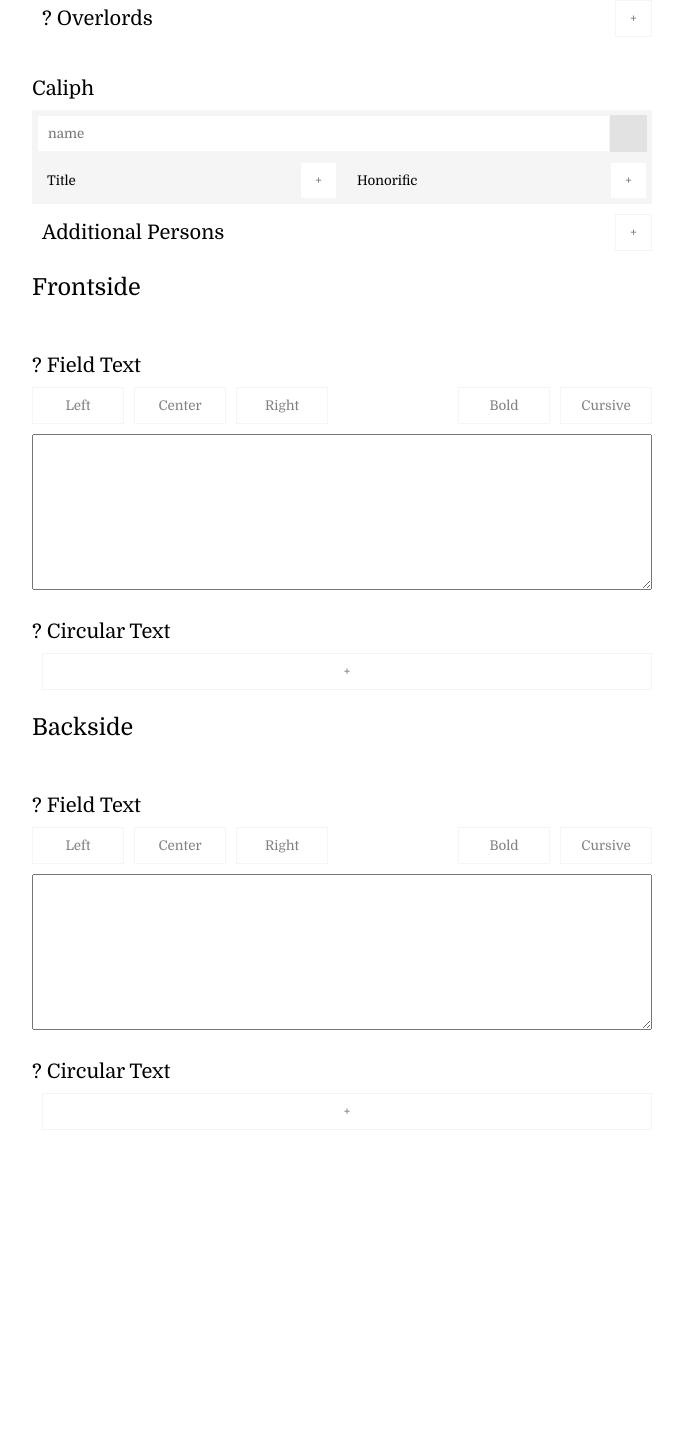
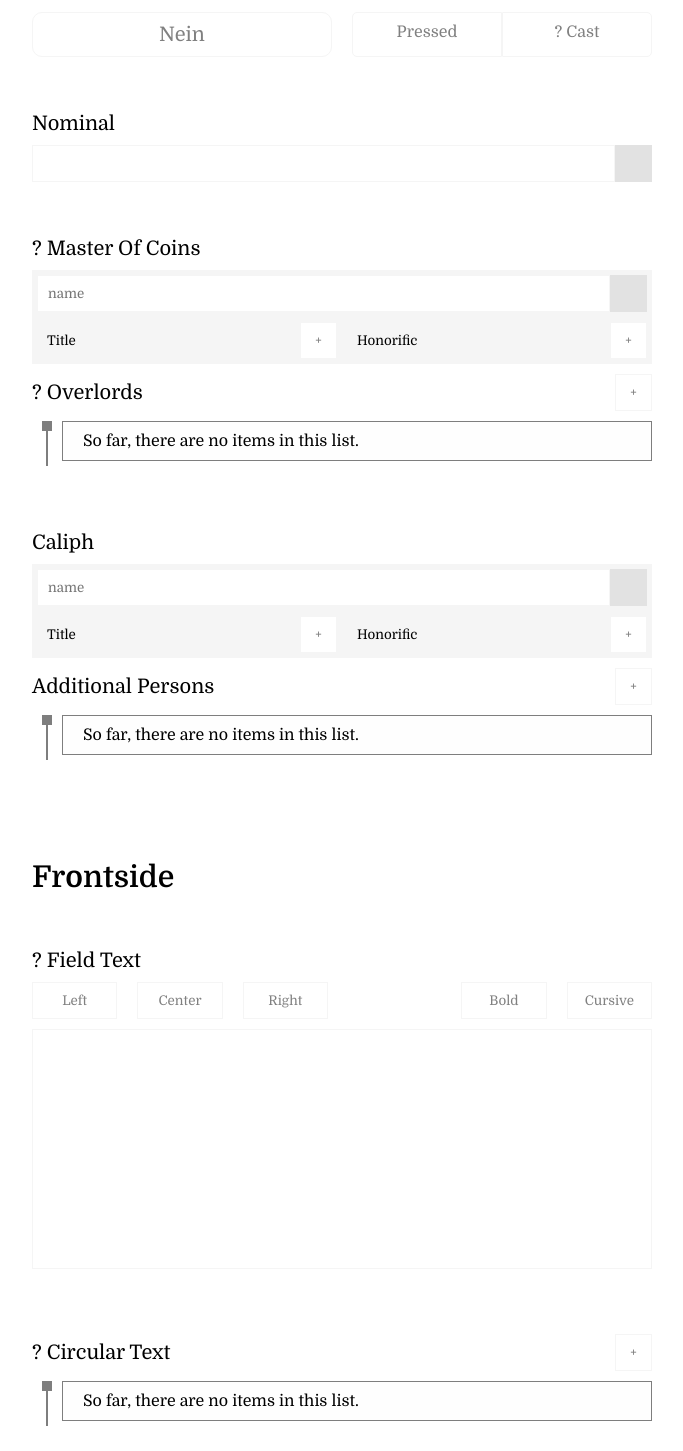
Before and after one commit to Severino/numis-catalog-frontend, a Vue app: page /type/create in a window 1280 px wide. Shown: the part 699-2150 px from the top of the page, without its empty margins (298-981 px from the left). Built offline with nearby package versions, Linux system fonts and the light colour scheme.

Commit message:
Improved TypeCatalogue page
+ Language now saved in local storage.

```diff
--- a/src/App.vue
+++ b/src/App.vue
@@ -28,11 +28,18 @@ import ButtonGroup from "./components/forms/ButtonGroup.vue";
 export default {
   components: { ButtonGroup },
   name: "App",
+  created: function () {
+    const lang = window.localStorage.getItem("language", this.$i18n.locale);
+    if (lang) {
+      this.$i18n.locale = lang;
+    }
+  },
   methods: {
     languageChanged: function (event) {
       this.$i18n.locale = event.target.id;
+      window.localStorage.setItem("language", this.$i18n.locale);
     },
-  }
+  },
 };
 </script>
 
@@ -99,7 +106,7 @@ button {
 
 label {
   display: block;
-  margin-top: 30px;
+  margin-top: 55px;
   margin-bottom: 10px;
 
   @include interactive();
@@ -168,8 +175,6 @@ main {
   padding-top: 20px;
 }
 
-
-
 .content-wrapper {
   box-sizing: border-box;
   width: 100%;
@@ -178,7 +183,6 @@ main {
 
 @media (min-width: 1080px) {
   .content-wrapper {
-
     margin: 0 auto;
     width: 50vw;
   }
@@ -210,4 +214,14 @@ a {
   background-color: rgb(255, 92, 92);
   border: 1px solid rgb(192, 68, 68);
 }
+
+section {
+  margin-top: 5em;
+
+  h3 {
+    font-size: 1.5em;
+    font-weight: bold;
+    margin-bottom: 0;
+  }
+}
 </style>
--- a/src/components/Heading.vue
+++ b/src/components/Heading.vue
@@ -10,7 +10,3 @@ export default {
   components: {}
 };
 </script>
-
-<!-- Add "scoped" attribute to limit CSS to this component only -->
-<style lang="scss" scoped>
-</style>
--- a/src/components/forms/List.vue
+++ b/src/components/forms/List.vue
@@ -36,6 +36,10 @@ export default {
   padding-left: $left * 2;
   position: relative;
 
+  > * {
+    margin-bottom: $padding/2;
+  }
+
   &:not(:empty) {
     &::before {
       content: "";
@@ -49,7 +53,9 @@ export default {
       transform: translate(-50%);
     }
 
+
     &::after {
+      height: 50%;
       content: "";
       position: absolute;
       top: 0;
@@ -71,7 +77,7 @@ export default {
     border-bottom: 2px solid $gray;
     width: $left + 1px;
     left: 0;
-    top: 18px;
+    top: calc(50% - 1px);
     transform: translateX(-100%);
   }
 }
@@ -85,7 +91,6 @@ export default {
   position: relative;
   display: flex;
   flex-direction: column;
-
 }
 
 .list-container {
--- /dev/null
+++ b/src/components/forms/SimpleFormattedField.vue
@@ -0,0 +1,80 @@
+<template>
+  <div class="simple-formatted-field">
+    <Row class="toolbar" style="margin-bottom: 10px">
+      <button @click="align('left')">Left</button>
+      <button @click="align('center')">Center</button>
+      <button @click="align('right')">Right</button>
+      <span style="margin-right: 50px"></span>
+      <button @click="toggleBold">Bold</button>
+      <button @click="toggleCursive">Cursive</button>
+    </Row>
+
+    <div class="formatted-text-area" @input="adjust" contenteditable></div>
+  </div>
+</template>
+
+<script>
+import Row from "../layout/Row.vue";
+export default {
+  components: { Row },
+  name: "SimpleFormattedField",
+  methods: {
+    getSelected: function () {
+      var node = document.getSelection().anchorNode;
+      return node.nodeType == 3 ? node.parentNode : node;
+    },
+
+    align: function (value) {
+      const node = this.getSelected();
+      console.log(node);
+      Object.assign(node.style, {
+        textAlign: value,
+        // color: "red",
+      });
+    },
+    toggleBold: function () {
+      const node = this.getSelected();
+      Object.assign(node.style, {
+        fontWeight: node.style.fontWeight == "bold" ? "normal" : "bold",
+      });
+    },
+    toggleCursive: function () {
+      const node = this.getSelected();
+
+      Object.assign(node.style, {
+        fontStyle: node.style.fontStyle == "italic" ? "normal" : "italic",
+      });
+    },
+    adjust: function (event) {
+      const target = event.target;
+
+      target.childNodes.forEach((node) => {
+        console.log(node);
+        if (node.nodeType == 3) {
+          console.log("CREATE LINE");
+          const line = document.createElement("div");
+          target.appendChild(line);
+          line.appendChild(node);
+
+          // TODO: Set care to last position.
+        }
+      });
+    },
+  },
+};
+</script>
+
+<style lang="scss" scoped>
+@import "@/scss/_import.scss";
+
+.formatted-text-area {
+  @include input();
+  font-size: 1rem;
+  min-height: 240px;
+  // background-color: red;
+
+  span {
+    display: block;
+  }
+}
+</style>
--- a/src/components/forms/TitledPersonSelect.vue
+++ b/src/components/forms/TitledPersonSelect.vue
@@ -79,7 +79,7 @@ export default {
 @import "@/scss/_import.scss";
 
 
-.title-row {
+.titled-person-select .title-row {
   margin-left: 10px;
 }
 
--- /dev/null
+++ b/src/components/forms/coins/CoinSideField.vue
@@ -0,0 +1,73 @@
+<template>
+  <div class="coin-side-field">
+    <Heading v-if="title">{{ title }}</Heading>
+    <LabeledInputContainer :label="$tc('property.field_text')">
+      <SimpleFormattedField />
+    </LabeledInputContainer>
+    <LabeledInputContainer>
+      <List :title="$tc('property.circular_text')" @add="addUmschrift">
+        <div v-if="circularTexts.length == 0" class="info">
+          {{ $t("warning.list_is_empty") }}
+        </div>
+        <ListItem
+          v-for="umschrift of circularTexts"
+          :key="umschrift.id"
+          v-on:remove="removeUmschrift"
+          :object="umschrift"
+        >
+          <input type="text" name="" id="" dir="ltr" :value="umschrift.text" />
+        </ListItem>
+      </List>
+    </LabeledInputContainer>
+  </div>
+</template>
+
+<script>
+import LabeledInputContainer from "../../LabeledInputContainer";
+
+import ListItem from "../ListItem.vue";
+import Heading from "@/components/Heading.vue";
+import List from "../List.vue";
+import SimpleFormattedField from '../SimpleFormattedField.vue';
+
+export default {
+  components: { ListItem, LabeledInputContainer, Heading, List, SimpleFormattedField },
+  name: "CoinSideField",
+  props: {
+    title: {
+      type: String,
+    },
+    circularTexts: {
+      type: Array,
+      default: function () {
+        return [];
+      },
+    },
+    fieldText: {
+      type: String,
+    },
+  },
+  methods: {
+    changed: function () {
+      this.$emit("change", this.circularTexts);
+    },
+    addUmschrift: function () {
+      let nextId = 0;
+      const umschriften = this.circularTexts;
+      umschriften.forEach((umschrift) => {
+        if (umschrift.id >= nextId) nextId = umschrift.id + 1;
+      });
+      console.log(nextId);
+      umschriften.push({ id: nextId, text: "" });
+    },
+    removeUmschrift: function (umschrift) {
+      const umschriften = this.circularTexts;
+      const indx = umschriften.findIndex((val) => val.id == umschrift.id);
+      if (indx != -1) {
+        umschriften.splice(indx, 1);
+        this.changed();
+      }
+    },
+  },
+};
+</script>
--- a/src/components/layout/Row.vue
+++ b/src/components/layout/Row.vue
@@ -22,7 +22,7 @@ export default {
         >* {
             flex:1;
             &:not(:last-child){
-                margin-right: $padding;
+                margin-right: $padding*2;
             }
         }
     }
--- a/src/components/page/CreateTypePage.vue
+++ b/src/components/page/CreateTypePage.vue
@@ -1,5 +1,6 @@
 <template>
   <div class="types-page">
+    <BackHeader />
     <Heading>{{ $t("general.type_catalogue") }}</Heading>
     <Row>
       <LabeledInputContainer :label="$tc('property.type_id')">
@@ -21,17 +22,18 @@
       </LabeledInputContainer>
     </Row>
     <Row>
-      <LabeledInputContainer :label="$tc('property.nominal')">
-        <DataSelectField table="Nominal" attribute="name"></DataSelectField>
+      <LabeledInputContainer :label="$t('property.mint_as_on_coin')">
+        <input />
       </LabeledInputContainer>
-      <LabeledInputContainer :label="$tc('property.donativ')">
-        <Checkbox id="donativ" />
+
+      <LabeledInputContainer :label="$tc('property.material')">
+        <DataSelectField table="Material" attribute="name"></DataSelectField>
       </LabeledInputContainer>
     </Row>
 
     <Row>
-      <LabeledInputContainer :label="$tc('property.material')">
-        <DataSelectField table="Material" attribute="name"></DataSelectField>
+      <LabeledInputContainer :label="$tc('property.donativ')">
+        <Checkbox id="donativ" />
       </LabeledInputContainer>
 
       <LabeledInputContainer :label="$tc('property.procedures.cast')">
@@ -43,11 +45,30 @@
       </LabeledInputContainer>
     </Row>
 
+    <Row>
+      <LabeledInputContainer :label="$tc('property.nominal')">
+        <DataSelectField
+          table="Nominal"
+          attribute="name"
+        ></DataSelectField> </LabeledInputContainer
+    ></Row>
+
     <LabeledInputContainer :label="$t('property.coin_master')">
-      <DataSelectField table="MasterOfCoins" attribute="name"></DataSelectField>
+      <TitledPersonSelect
+        table="MasterOfCoins"
+        attribute="name"
+      ></TitledPersonSelect>
     </LabeledInputContainer>
 
-    <List v-on:add="addOberherr" :title="$tc('property.overlord', 2)" class="needs-spacing">
+    <List
+      v-on:add="addOberherr"
+      :title="$tc('property.overlord', 2)"
+      class="needs-spacing"
+    >
+      <div v-if="oberherren.length == 0" class="info">
+        {{ $t("warning.list_is_empty") }}
+      </div>
+
       <ListItem
         v-for="oberherr of oberherren"
         :key="oberherr.id"
@@ -61,7 +82,15 @@
     <LabeledInputContainer :label="$t('property.caliph')">
       <TitledPersonSelect />
     </LabeledInputContainer>
-    <List :title="$t('property.additional_persons')" class="needs-spacing" v-on:add="addOtherPerson">
+    <List
+      :title="$t('property.additional_persons')"
+      class="needs-spacing"
+      v-on:add="addOtherPerson"
+    >
+      <div v-if="oberherren.length == 0" class="info">
+        {{ $t("warning.list_is_empty") }}
+      </div>
+
       <ListItem
         v-for="other in otherPersons"
         :key="other.id"
@@ -73,78 +102,21 @@
     </List>
 
     <Section title="Voderseite">
-      <Heading>{{ $t("property.sides.front") }}</Heading>
-
-      <LabeledInputContainer :label="$tc('property.field_text')">
-        <Row style="margin-bottom: 10px;">
-          <button>Left</button>
-          <button>Center</button>
-          <button>Right</button>
-          <span style="margin-right: 50px; "></span>
-          <button>Bold</button>
-          <button>Cursive</button>
-        </Row>
-        <textarea name="" id="" cols="30" rows="10">
-
-        </textarea>
-      </LabeledInputContainer>
-
-      <LabeledInputContainer :label="$tc('property.circular_text')">
-        <List v-on:add="addUmschrift">
-          <ListItem
-            v-for="umschrift of umschriften"
-            :key="umschrift.id"
-            v-on:remove="removeUmschrift"
-            :object="umschrift"
-          >
-            <input
-              type="text"
-              name=""
-              id=""
-              dir="ltr"
-              :value="umschrift.text"
-            />
-          </ListItem>
-        </List>
-      </LabeledInputContainer>
+      <CoinSideField
+        :title="$t('property.sides.front')"
+        :field="front.fieldText"
+        :umschriften="front.umschriften"
+        @change="frontChanged"
+      />
     </Section>
 
-
     <Section title="Rückseite">
-      <Heading>{{ $t("property.sides.back") }}</Heading>
-
-      <LabeledInputContainer :label="$tc('property.field_text')">
-        <Row style="margin-bottom: 10px;">
-          <button>Left</button>
-          <button>Center</button>
-          <button>Right</button>
-          <span style="margin-right: 50px; "></span>
-          <button>Bold</button>
-          <button>Cursive</button>
-        </Row>
-        <textarea name="" id="" cols="30" rows="10">
-
-        </textarea>
-      </LabeledInputContainer>
-
-      <LabeledInputContainer :label="$tc('property.circular_text')">
-        <List v-on:add="addUmschrift">
-          <ListItem
-            v-for="umschrift of umschriften"
-            :key="umschrift.id"
-            v-on:remove="removeUmschrift"
-            :object="umschrift"
-          >
-            <input
-              type="text"
-              name=""
-              id=""
-              dir="ltr"
-              :value="umschrift.text"
-            />
-          </ListItem>
-        </List>
-      </LabeledInputContainer>
+      <CoinSideField
+        :title="$t('property.sides.back')"
+        :field="back.fieldText"
+        :umschriften="back.umschriften"
+        @change="backChanged"
+      />
     </Section>
   </div>
 </template>
@@ -160,6 +132,8 @@ import ButtonGroup from "../forms/ButtonGroup.vue";
 import List from "../forms/List.vue";
 import ListItem from "../forms/ListItem.vue";
 import TitledPersonSelect from "../forms/TitledPersonSelect.vue";
+import CoinSideField from "../forms/coins/CoinSideField.vue";
+import BackHeader from "../layout/BackHeader.vue";
 
 export default {
   name: "CreateTypePage",
@@ -174,6 +148,8 @@ export default {
     List,
     ListItem,
     TitledPersonSelect,
+    CoinSideField,
+    BackHeader,
   },
   data: function () {
     return {
@@ -182,8 +158,14 @@ export default {
         this.$t("property.procedures.cast"),
       ],
       productionOptions: ["pressed", "cast"],
-      umschriften: [],
-      umschriftId: 0,
+      front: {
+        fieldText: "",
+        umschriften: [],
+      },
+      back: {
+        fieldText: "",
+        umschriften: [],
+      },
       oberherren: [],
       oberherrenId: 0,
       otherPersons: [],
@@ -191,6 +173,12 @@ export default {
     };
   },
   methods: {
+    frontChanged: function (coinSideObject) {
+      this.front = coinSideObject;
+    },
+    backChanged: function (coinSideObject) {
+      this.back = coinSideObject;
+    },
     addUmschrift: function () {
       this.umschriften.push({
         id: this.umschriftId++,
@@ -236,8 +224,6 @@ export default {
 </script>
 
 <style lang="scss">
-
-
 @import "@/scss/_import.scss";
 
 h3,
@@ -247,9 +233,14 @@ label {
 
 .types-page {
   margin-bottom: 50vh;
+
+  >h3 {
+    font-size: 2rem;
+    font-weight: bold;
+  }
 }
 
-.needs-spacing{
+.needs-spacing {
   margin: $padding 0;
 }
 </style>
--- a/src/i18n/de.js
+++ b/src/i18n/de.js
@@ -23,6 +23,7 @@ const property = {
     material: "Material | Materialien",
     mint_year: "Prägejahr",
     mint: "Prägeort | Prägeorte",
+    mint_as_on_coin: "Prägeort wie auf Münze",
     nominal: "Nominal | Nominale",
     overlord: "Oberherr | Oberherren",
     person: "Person | Personen",
--- a/src/i18n/en.js
+++ b/src/i18n/en.js
@@ -22,6 +22,7 @@ const property = {
     material: "material | materials",
     mint_year: "year of minting",
     mint: "mint | mints",
+    mint_as_on_coin: "mint as on coin",
     nominal: "nominal | nominals",
     overlord: "? overlord | ? overlords",
     person: "person | persons",
```
